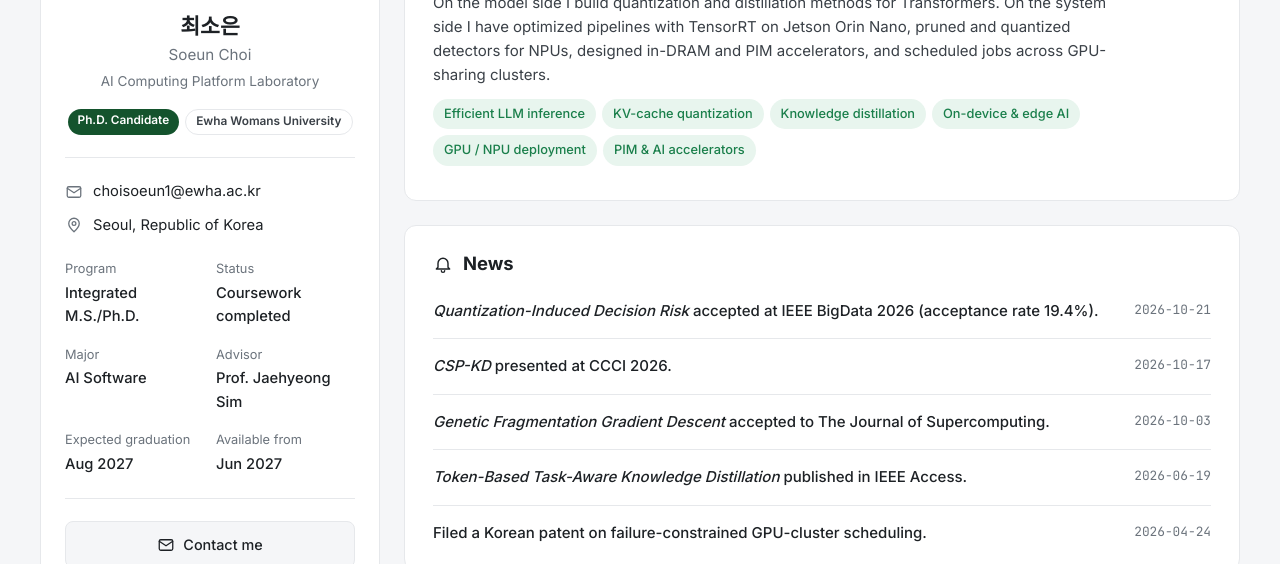
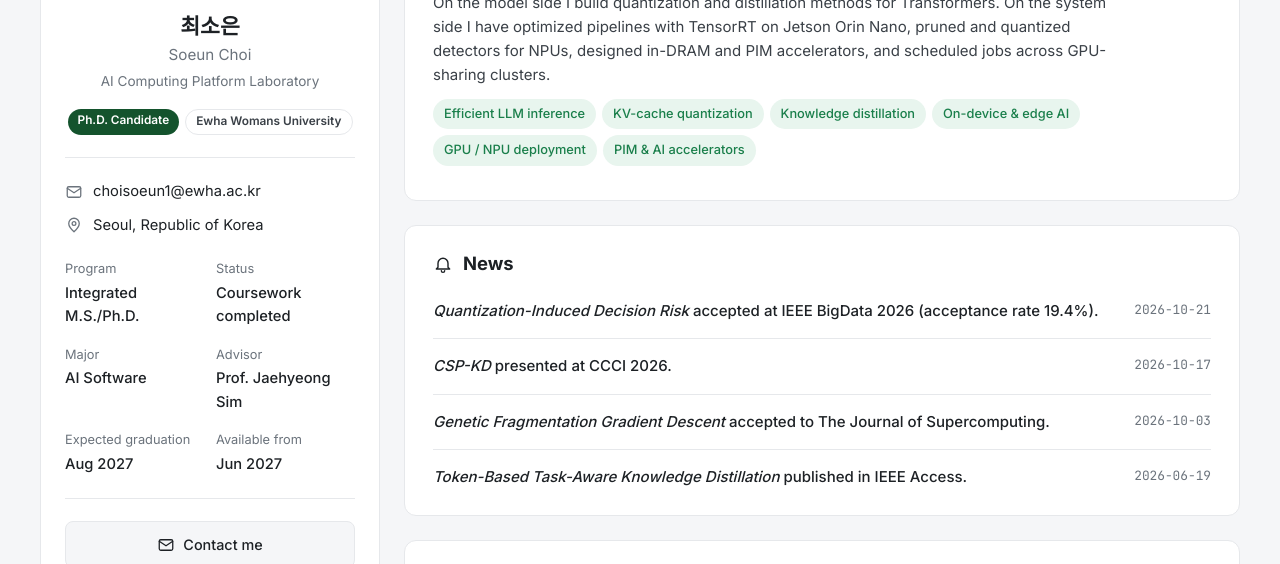
Before and after one commit to soeunida/soeunida.github.io, a plain HTML site: page index.html in a window 1280 px wide. Shown: the part 160-724 px from the top of the page. Drawn offline with Linux system fonts and the light colour scheme.

Commit message:
Remove patent filing news item
Co-Authored-By: Claude Opus 5.5 <noreply@anthropic.com>

```diff
--- a/index.html
+++ b/index.html
@@ -255,7 +255,6 @@ footer { color: var(--muted); font-size: 0.8rem; text-align: center; }
         <li class="item"><div class="item-main"><span class="item-title"><i>CSP-KD</i> presented at CCCI 2026.</span></div><span class="date">2026-10-17</span></li>
         <li class="item"><div class="item-main"><span class="item-title"><i>Genetic Fragmentation Gradient Descent</i> accepted to The Journal of Supercomputing.</span></div><span class="date">2026-10-03</span></li>
         <li class="item"><div class="item-main"><span class="item-title"><i>Token-Based Task-Aware Knowledge Distillation</i> published in IEEE Access.</span></div><span class="date">2026-06-19</span></li>
-        <li class="item"><div class="item-main"><span class="item-title">Filed a Korean patent on failure-constrained GPU-cluster scheduling.</span></div><span class="date">2026-04-24</span></li>
       </ul>
     </section>
 
```
